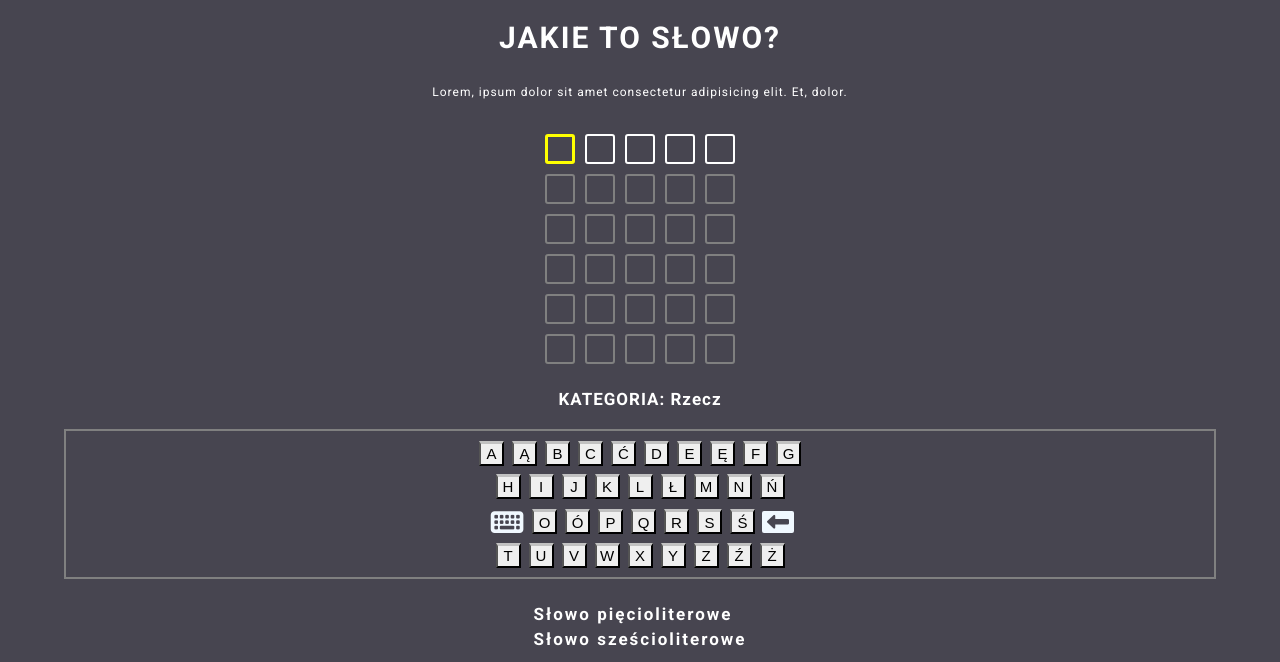
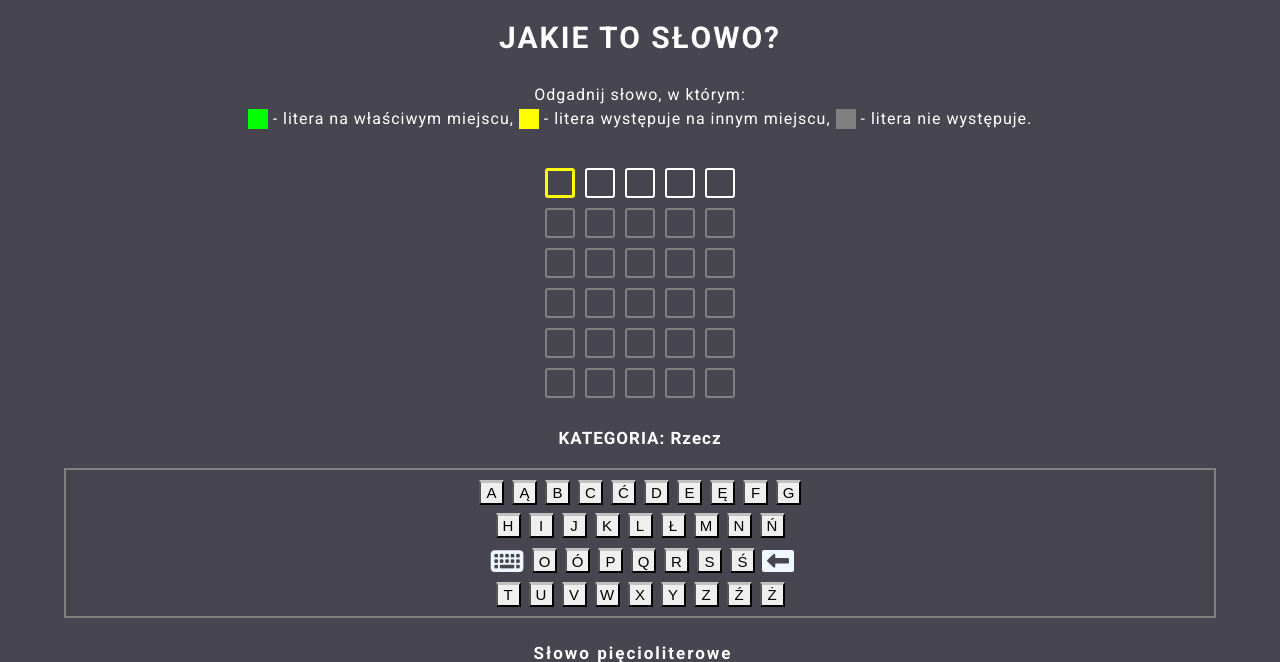
Before and after one commit to RobertBurek/G_Words_diff, a PHP site: page / in a window 1280 px wide. Shown: the top 662 px of the page. Run offline with PHP 8.4, Linux system fonts and the light colour scheme; some libraries are stand-ins or nearby versions.

Commit message:
Opis gry

```diff
--- a/css/style.css
+++ b/css/style.css
@@ -49,13 +49,22 @@ html {
 .description {
   text-align: center;
   padding: 10px;
-  font-size: 1.2rem;
+  font-size: 1.6rem;
   letter-spacing: 1px;
+  max-width: 90%;
+}
+
+.title-div {
+  height: 20px;
+  width: 20px;
+  display: inline-block;
+  position: relative;
+  top: 5px;
 }
 
 .word-game {
   width: 80%;
-  margin: 20px auto;
+  margin: 25px auto;
 }
 
 .line {
--- a/css/style.scss
+++ b/css/style.scss
@@ -42,14 +42,23 @@ html {
 
 .description {
 	text-align: center;
-	padding: 10px;
-	font-size: 1.2rem;
-	letter-spacing: 1px;
+    padding: 10px;
+    font-size: 1.6rem;
+    letter-spacing: 1px;
+    max-width: 90%;
+}
+
+.title-div {
+	height: 20px;
+    width: 20px;
+    display: inline-block;
+    position: relative;
+    top: 5px;
 }
 
 .word-game {
 	width: 80%;
-	margin: 20px auto;
+    margin: 25px auto;
 }
 
 .line {
--- a/index.html
+++ b/index.html
@@ -20,7 +20,9 @@
             <h1>JAKIE TO SŁOWO?</h1>
         </div>
         <div id="description" class="description">
-            <p class="discription">Lorem, ipsum dolor sit amet consectetur adipisicing elit. Et, dolor.</p>
+            <p class="discription">Odgadnij słowo, w którym:<div class="title-div success"></div> - litera na właściwym miejscu,
+                <div class="title-div half-success"></div> - litera występuje na innym miejscu,
+                <div class="title-div not-char"></div> - litera nie występuje.</p>
         </div>
         <div id="wordGame" class="word-game"></div>
         <div id="category" class="category">
```
Also changed, not shown: 1 other file.
